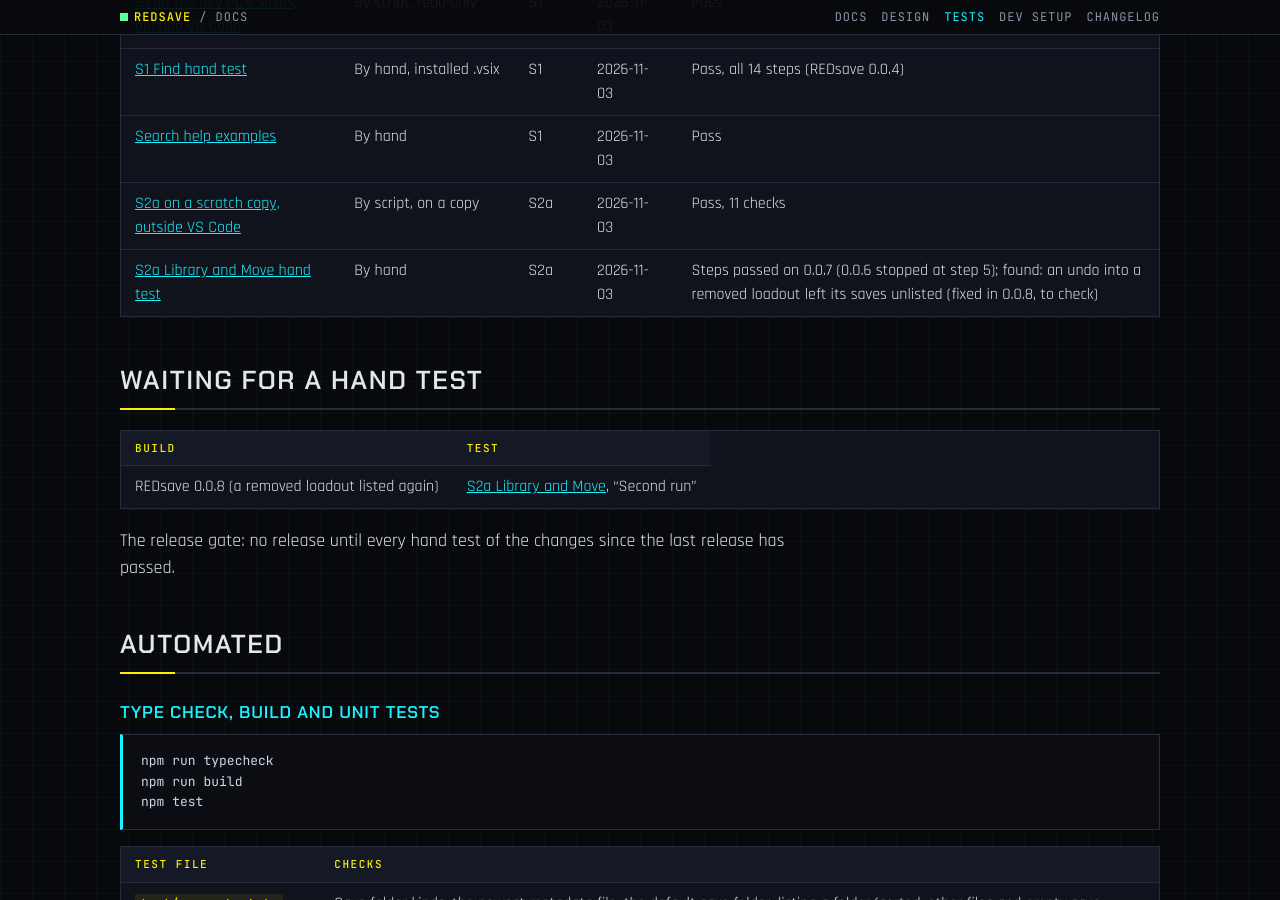
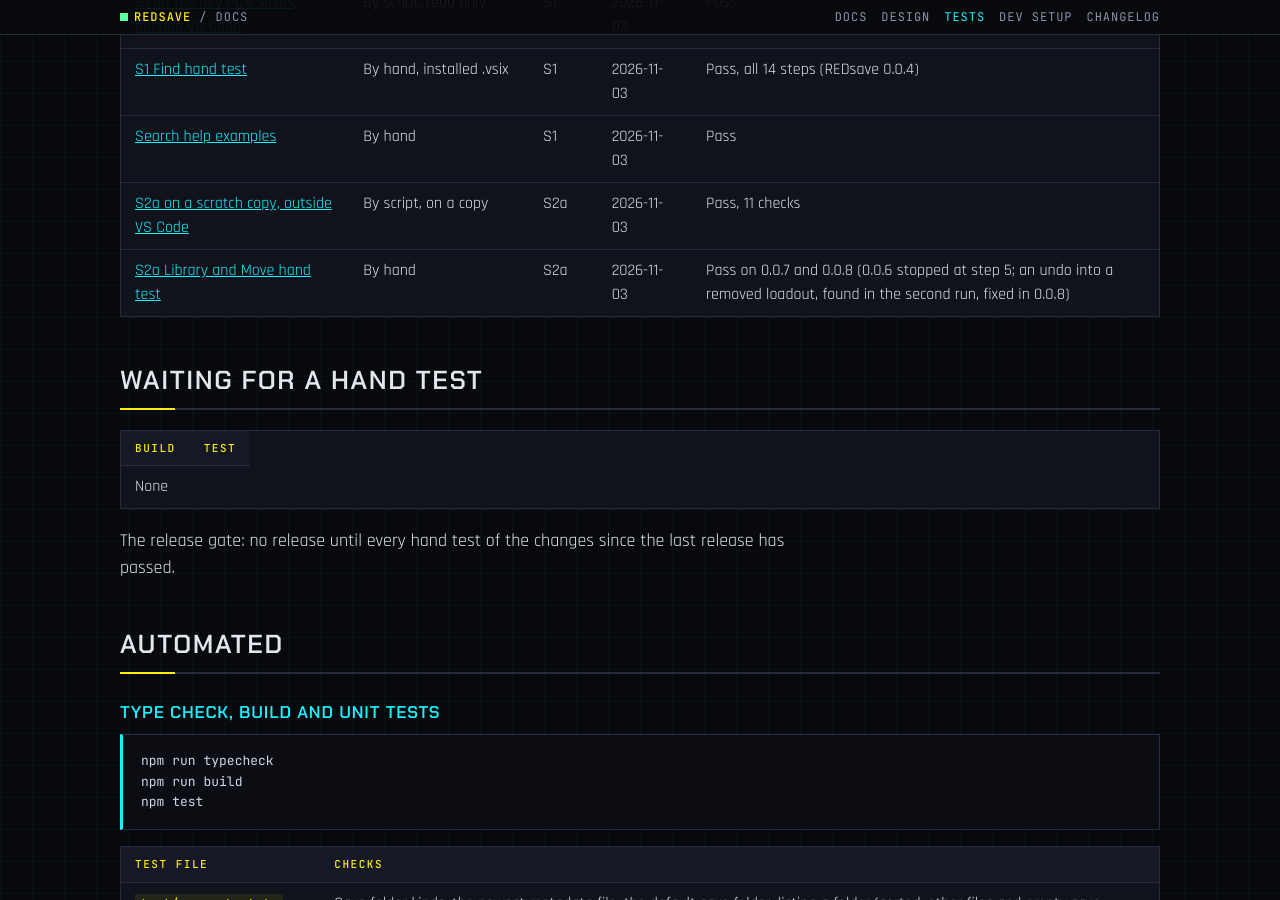
Before and after one commit to Edgemodders/REDsave, a Jekyll site: the page built from docs/testing.md, in a window 1280 px wide and 900 px high, scrolled down 675 px. Built offline with Jekyll 4.4.1, drawn with Linux system fonts in a browser that asks for light colours; some of the changed text lies outside the part shown.

Commit message:
Docs: 0.0.8's check passed, S2a done; the owner keeps the two loadouts
Co-Authored-By: Claude Opus 5.5 <noreply@anthropic.com>

```diff
--- a/docs/testing.md
+++ b/docs/testing.md
@@ -19,13 +19,13 @@ Last updated 2026-11-03.
 | [S1 Find hand test](#s1-find) | By hand, installed .vsix | S1 | 2026-11-03 | Pass, all 14 steps (REDsave 0.0.4) |
 | [Search help examples](#search-help-examples-005) | By hand | S1 | 2026-11-03 | Pass |
 | [S2a on a scratch copy, outside VS Code](#s2a-on-a-scratch-copy-outside-vs-code) | By script, on a copy | S2a | 2026-11-03 | Pass, 11 checks |
-| [S2a Library and Move hand test](#s2a-library-and-move) | By hand | S2a | 2026-11-03 | Steps passed on 0.0.7 (0.0.6 stopped at step 5); found: an undo into a removed loadout left its saves unlisted (fixed in 0.0.8, to check) |
+| [S2a Library and Move hand test](#s2a-library-and-move) | By hand | S2a | 2026-11-03 | Pass on 0.0.7 and 0.0.8 (0.0.6 stopped at step 5; an undo into a removed loadout, found in the second run, fixed in 0.0.8) |
 
 ## Waiting for a hand test
 
 | Build | Test |
 |---|---|
-| REDsave 0.0.8 (a removed loadout listed again) | [S2a Library and Move](#s2a-library-and-move), "Second run" |
+| None | |
 
 The release gate: no release until every hand test of the changes since the last release has passed.
 
@@ -142,3 +142,5 @@ Check for 0.0.8, on the library as the second run left it:
 1. Install `redsave-0.0.8.vsix` over 0.0.7. A notice says REDsave found Street Kid (22 saves) again, and **Street Kid** is under Loadouts with 22, its notes saying it was listed again.
 2. Open **Street Kid** and **Corpo Male V Saves**: 22 and 53 saves.
 3. To put your real saves back where they were: in each of the two loadouts' tabs, press **Select all**, then **Move to...** > **In the game** > **Move** (with the game closed). In the game has every save again, and REDsave's library is empty. Then remove the two empty loadouts.
+
+**Result, 2026-11-03, REDsave 0.0.8:** steps 1 and 2 passed: Street Kid came back with its 22 saves. Step 3 was skipped by choice: the owner keeps both loadouts (Street Kid, 22 saves; Corpo Male V Saves, 53) with their real saves in REDsave's library for now. **S2a is done.**
```
Also changed, not shown: CLAUDE.md (+2 -2 lines), docs/design.md (+1 -1 lines), docs/index.md (+1 -1 lines), README.md.
